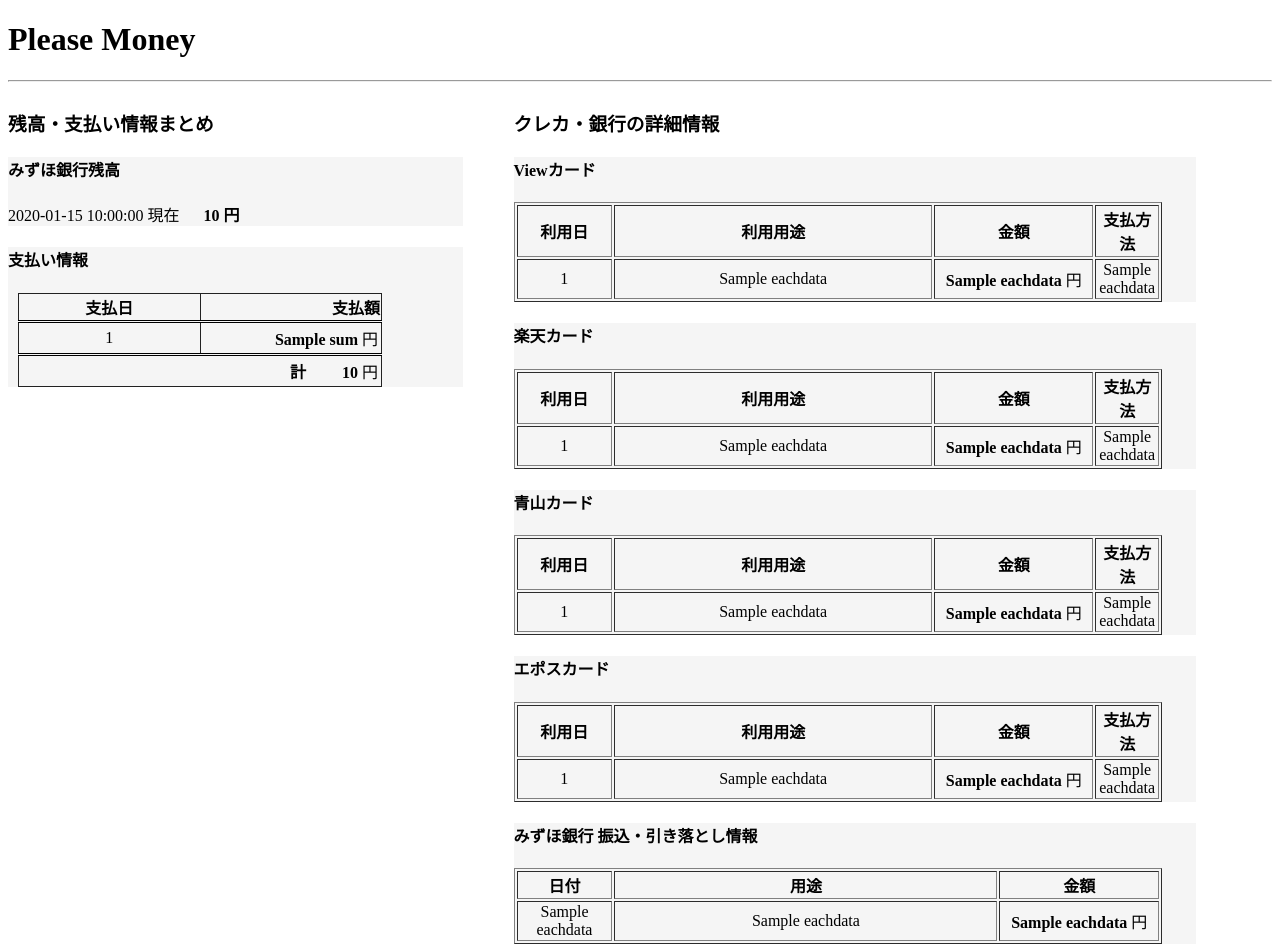
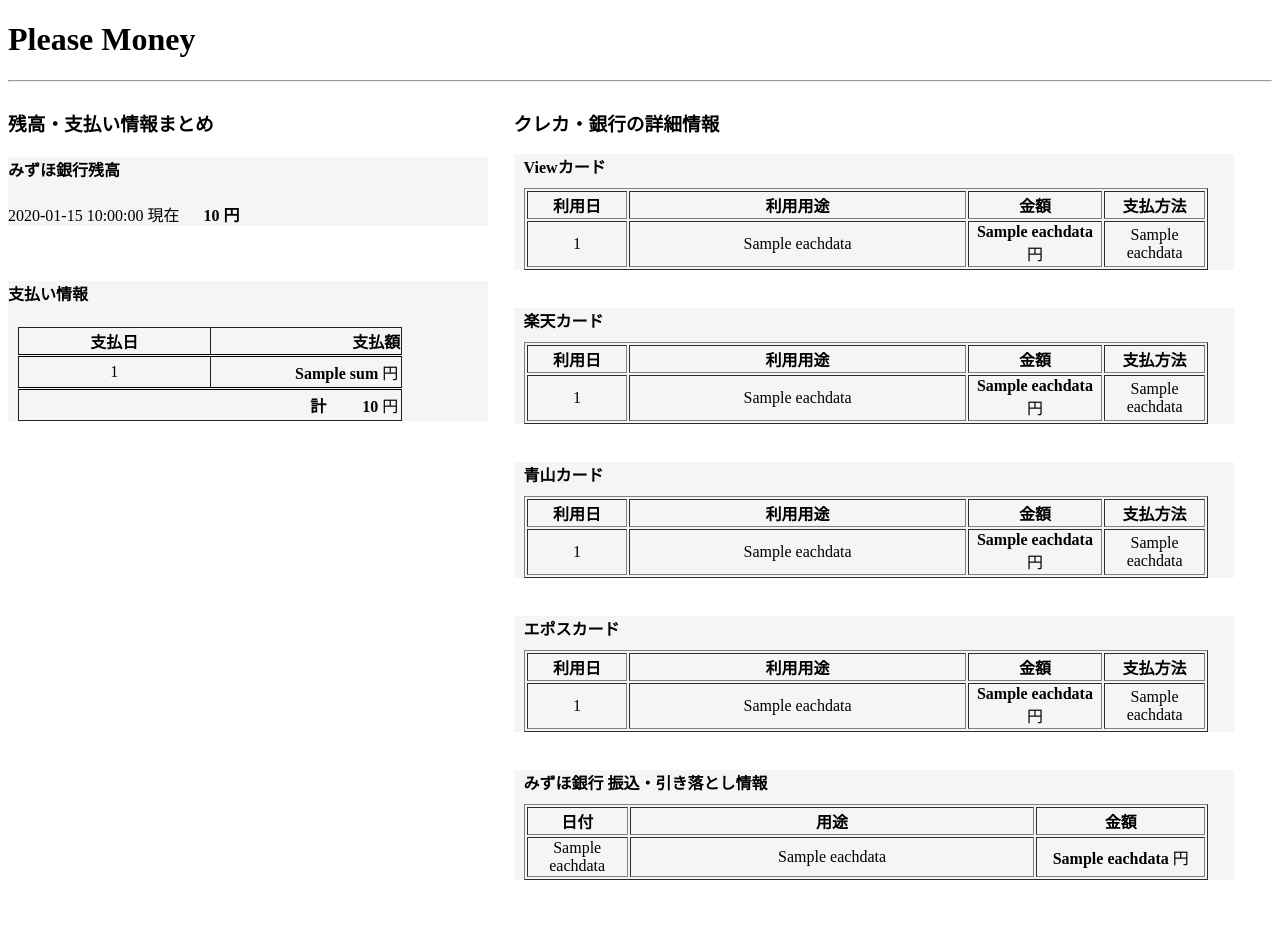
Before and after one commit to mkuroha/please_money, a Flask app: template flaskapp/templates/index.html in a window 1280 px wide. After the commit the page ends 880 px from the top, so only its background shows below. Run offline with Flask 2, Linux system fonts and the light colour scheme; the template is opened without the code that fills it: most values are stand-ins (such as "Sample title", 1, 10 or a date in 2020); some libraries are stand-ins or nearby versions.

Commit message:
before heroku

```diff
--- a/flaskapp/static/style.css
+++ b/flaskapp/static/style.css
@@ -1,32 +1,29 @@
 /* id属性の場合，#body{}, class属性の場合，.body{}とcssを指定する */
 #body {
     background: white;
+    width: 100%;
 }
 
 /* 左側 */
 #left-box {
-    display:inline-block;
-    width:40%;
-    /* text-align:left; */
-    /* float: left; */
+    display: inline-block;
+    width: 40%;
 }
 .mizuho_bank_balance {
     background: #f5f5f5;
-    width: 90%;
-    /* background: #c0c0c0; */
+    width: 95%;
 }
-
 
 .payment_info {
     background: #f5f5f5;
-    width: 90%;
+    width: 95%;
     /* background: #c0c0c0; */
 }
 /* 支払い情報TABLE */
 table.payment_sum_table {
     border-collapse: collapse;
     border: 1;
-    margin-left:10px;
+    margin: 10px 10px;
 }
 table.payment_sum_table th {
     border: 1px solid #222;
@@ -55,35 +52,66 @@ table.payment_sum_table td.sum {
 
 /* 右側 */
 #right-box {
-    display:inline-block;
-    width:60%;
+    display: inline-block;
+    width: 60%;
     float: right;
-    /* text-align:right; */
 }
 
 #views_details {
     background: #f5f5f5;
-    width: 90%;
+    width: 95%;
+}
+#view_h4 {
+    margin: 10px 10px;
+}
+table.view_table {
+    margin: 10px 10px;
 }
 
 #rakuten_details {
     background: #f5f5f5;
-    width: 90%;
+    width: 95%;
+}
+#rakuten_h4 {
+    margin: 10px 10px;
+}
+table.rakuten_table {
+    margin: 10px 10px;
 }
 
 #aoyama_details {
     background: #f5f5f5;
-    width: 90%;
+    width: 95%;
+}
+#aoyama_h4 {
+    margin: 10px 10px;
+}
+table.aoyama_table {
+    margin: 10px 10px;
 }
 
 #epos_details {
     background: #f5f5f5;
-    width: 90%;
+    width: 95%;
+}
+#epos_h4 {
+    margin: 10px 10px;
+}
+table.epos_table {
+    margin: 10px 10px;
 }
 
 #mizuhobank_details {
     background: #f5f5f5;
-    width: 90%;
+    width: 95%;
+    margin: 10px 0px;
+}
+#mizuho_h4 {
+    margin: 10px 10px;
+}
+table.mizuhobank_table {
+    margin: 10px 10px;
 }
 
+
 /* 右側 終了 */
--- a/flaskapp/templates/index.html
+++ b/flaskapp/templates/index.html
@@ -12,6 +12,8 @@
             <h4>みずほ銀行残高</h4>
             <p> {{today}} 現在 &emsp; <b>{{bank_balance}} 円</b> </p>
         </div>
+
+        <br>
 
         <div class="payment_info">
             <h4>支払い情報</h4>
@@ -49,7 +51,7 @@
         <h3>クレカ・銀行の詳細情報</h3>
 
         <div id="views_details">
-            <h4>Viewカード</h4>
+            <h4 id="view_h4">Viewカード</h4>
             <table class=view_table border=1 width="95%">
                 <tr>
                     <th>利用日</th>
@@ -65,10 +67,10 @@
                     <td align="center" width="50%">
                         {{ eachdata[3] }}
                     </td>
-                    <td align="center" width="25%">
+                    <td align="center" width="20%">
                         <b>{{ eachdata[2] }}</b> 円
                     </td>
-                    <td align="center" width="10%">
+                    <td align="center" width="15%">
                         {{ eachdata[4] }}
                     </td>
                 </tr>
@@ -76,8 +78,10 @@
             </table>
         </div>
 
+        <br>
+
         <div id="rakuten_details">
-            <h4>楽天カード</h4>
+            <h4 id="rakuten_h4">楽天カード</h4>
             <table class=rakuten_table border=1 width="95%">
                 <tr>
                     <th>利用日</th>
@@ -93,10 +97,10 @@
                     <td align="center" width="50%">
                         {{ eachdata[3] }}
                     </td>
-                    <td align="center" width="25%">
+                    <td align="center" width="20%">
                         <b>{{ eachdata[2] }}</b> 円
                     </td>
-                    <td align="center" width="10%">
+                    <td align="center" width="15%">
                         {{ eachdata[4] }}
                     </td>
                 </tr>
@@ -104,8 +108,10 @@
             </table>
         </div>
 
+        <br>
+
         <div id="aoyama_details">
-            <h4>青山カード</h4>
+            <h4 id="aoyama_h4">青山カード</h4>
             <table class=aoyama_table border=1 width="95%">
                 <tr>
                     <th>利用日</th>
@@ -121,10 +127,10 @@
                     <td align="center" width="50%">
                         {{ eachdata[3] }}
                     </td>
-                    <td align="center" width="25%">
+                    <td align="center" width="20%">
                         <b>{{ eachdata[2] }}</b> 円
                     </td>
-                    <td align="center" width="10%">
+                    <td align="center" width="15%">
                         {{ eachdata[4] }}
                     </td>
                 </tr>
@@ -132,8 +138,10 @@
             </table>
         </div>
 
+        <br>
+
         <div id="epos_details">
-            <h4>エポスカード</h4>
+            <h4 id="epos_h4">エポスカード</h4>
             <table class=epos_table border=1 width="95%">
                 <tr>
                     <th>利用日</th>
@@ -149,10 +157,10 @@
                     <td align="center" width="50%">
                         {{ eachdata[3] }}
                     </td>
-                    <td align="center" width="25%">
+                    <td align="center" width="20%">
                         <b>{{ eachdata[2] }}</b> 円
                     </td>
-                    <td align="center" width="10%">
+                    <td align="center" width="15%">
                         {{ eachdata[4] }}
                     </td>
                 </tr>
@@ -160,8 +168,10 @@
             </table>
         </div>
 
+        <br>
+
         <div id="mizuhobank_details">
-            <h4>みずほ銀行 振込・引き落とし情報</h4>
+            <h4 id="mizuho_h4"> みずほ銀行 振込・引き落とし情報</h4>
             <table class=mizuhobank_table border=1 width="95%">
                 <tr>
                     <th>日付</th>
```
